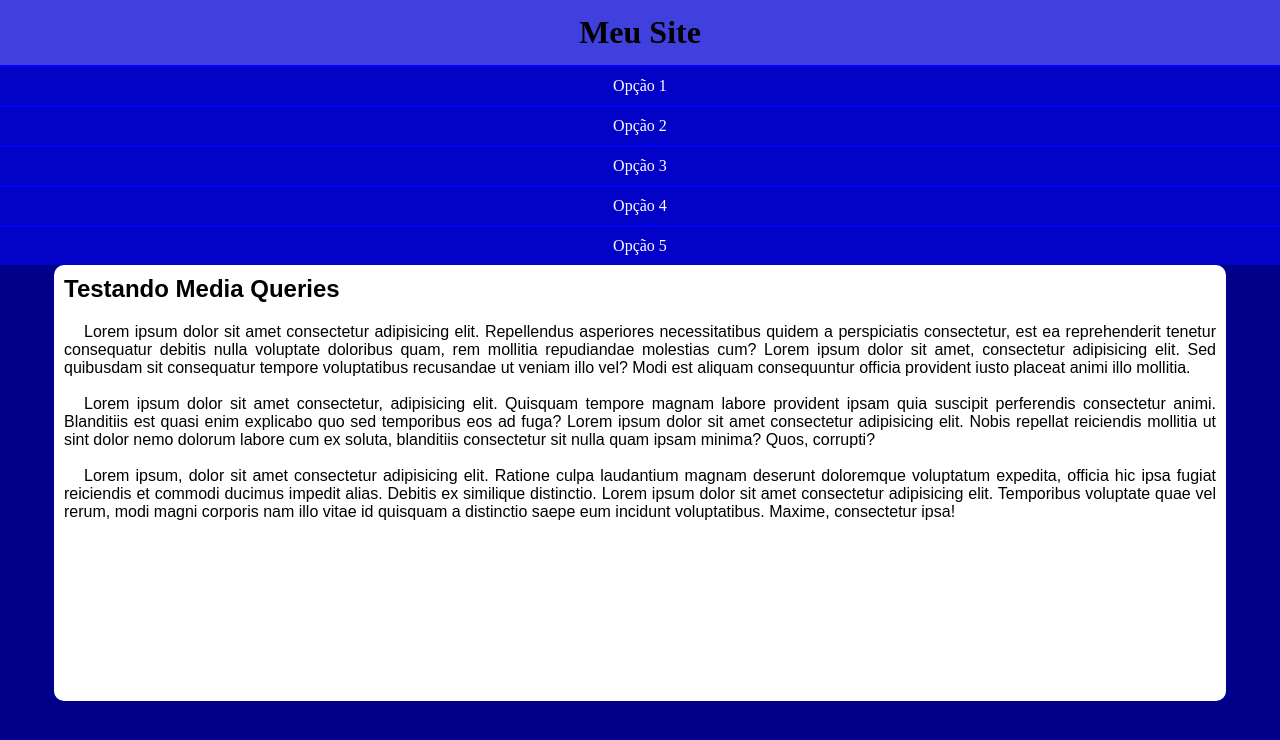
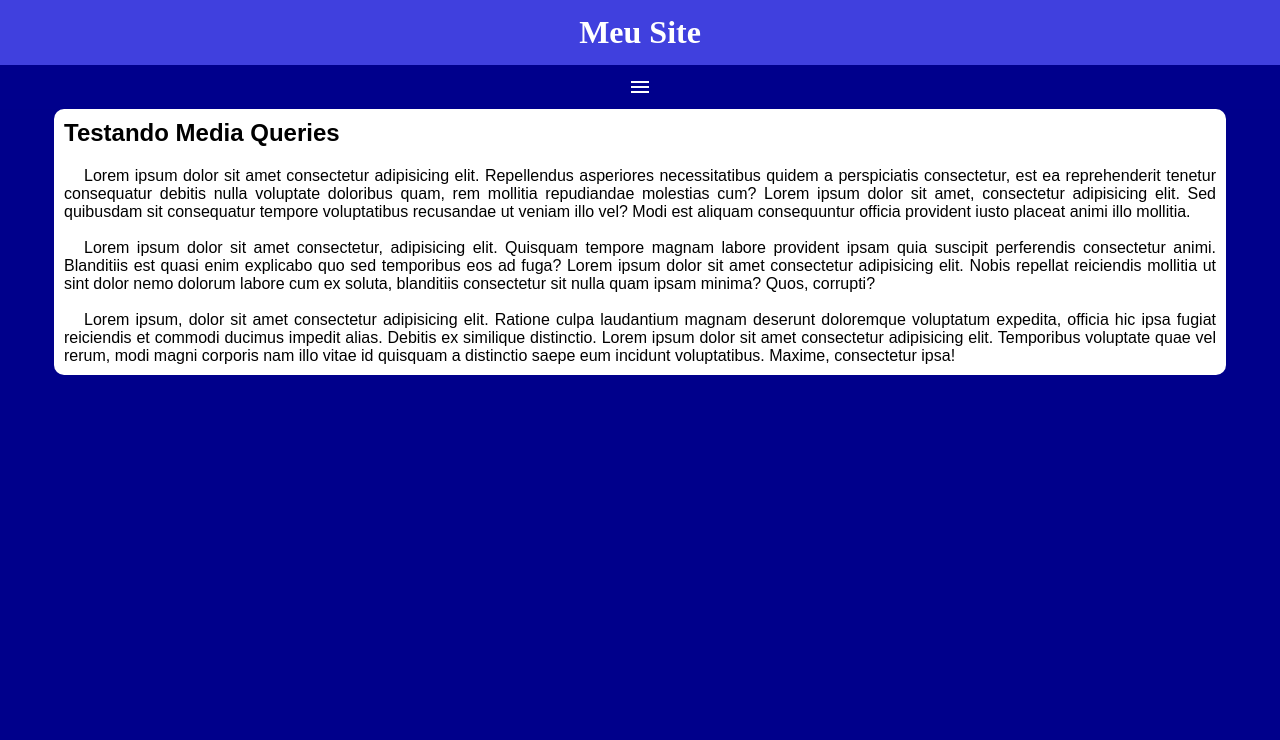
Before and after one commit to AiltonCh/html-css, a plain HTML site: page exercicios/ex026/mq005/index.html in a window 1280 px wide. Drawn offline with Linux system fonts and the light colour scheme.

Commit message:
ex026, mq005

```diff
--- a/exercicios/ex026/mq005/estilos/style.css
+++ b/exercicios/ex026/mq005/estilos/style.css
@@ -14,12 +14,27 @@
 }
 
 header h1 {
+    color: white;
     text-align: center;
     padding: 14px;
 }
 
+ .material-icons {
+    color: white;
+    display: block;
+    text-align: center;
+    padding: 10px;
+    background-color: rgb(0, 0, 140);
+    cursor: pointer;
+}
+
+.material-icons:hover {
+    background-color: white;
+    color: black;
+}
+
 menu {
-    display: block;
+    display: none;
 }
 
 menu ul {
@@ -45,12 +60,12 @@
     font-family: Arial, Helvetica, sans-serif;
     background-color: white;
     width: 90vw;
-    height: 52vh;
     text-align: justify;
     border-radius: 10px;
     margin-top: 10px;
     margin: auto;
     padding: 10px;
+
 
 }
 article h2 {
--- a/exercicios/ex026/mq005/index.html
+++ b/exercicios/ex026/mq005/index.html
@@ -5,12 +5,16 @@
     <meta http-equiv="X-UA-Compatible" content="IE=edge">
     <meta name="viewport" content="width=device-width, initial-scale=1.0">
     <title>Media Query</title>
+    <link href="https://fonts.googleapis.com/icon?family=Material+Icons"rel="stylesheet">
     <link rel="stylesheet" href="estilos/style.css">
 </head>
 <body>
     <header>
         <h1>Meu Site</h1>
-        <menu>
+        <span class="material-icons" onclick="clickMenu()">
+            menu
+            </span>
+        <menu id="itens">
             <ul>
                 <li><a href="#">Opção 1</a></li>
                 <li><a href="#">Opção 2</a></li>
@@ -30,5 +34,14 @@
             <p>Lorem ipsum, dolor sit amet consectetur adipisicing elit. Ratione culpa laudantium magnam deserunt doloremque voluptatum expedita, officia hic ipsa fugiat reiciendis et commodi ducimus impedit alias. Debitis ex similique distinctio. Lorem ipsum dolor sit amet consectetur adipisicing elit. Temporibus voluptate quae vel rerum, modi magni corporis nam illo vitae id quisquam a distinctio saepe eum incidunt voluptatibus. Maxime, consectetur ipsa!</p>
         </article>
     </main>
+    <script>
+        function clickMenu () {
+            if (itens.style.display == 'block') {
+                itens.style.display = 'none'
+            } else {
+                itens.style.display = 'block'
+            }
+        }
+    </script>
 </body>
 </html>
```
Also changed, not shown: exercicios/ex026/mq005/menu/menu-png.png (added), exercicios/ex026/mq005/menu/menu-svg.svg (added).
